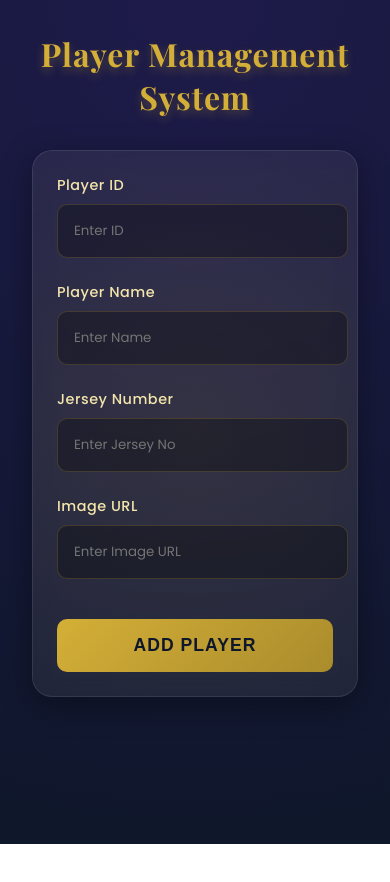
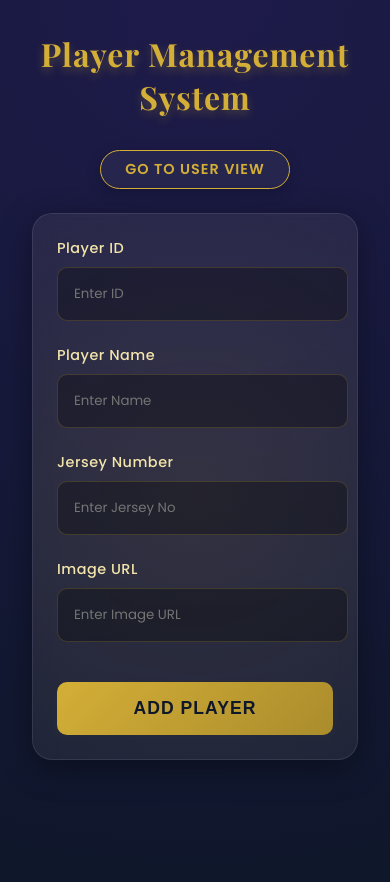
Before and after one commit to Kishore4f2/Player-Management---JS, a website: page index.html in a window 390 px wide. Before the commit the page ends 844 px from the top, so only its background shows below. Drawn offline with nearby package versions, Linux system fonts and the light colour scheme; no server answers.

Commit message:
user view

```diff
--- a/index.html
+++ b/index.html
@@ -11,6 +11,7 @@
 <body>
     <div class="app-container">
         <h1>Player Management System</h1>
+        <a href="user.html" target="_blank" class="nav-btn">Go to User View</a>
         <div class="form-container">
             <div class="form-group">
                 <label for="id">Player ID</label>
--- a/style.css
+++ b/style.css
@@ -1,4 +1,3 @@
-
 @import url('https://fonts.googleapis.com/css2?family=Playfair+Display:wght@700&family=Poppins:wght@300;400;500;600&display=swap');
 
 :root {
@@ -238,6 +237,37 @@ button.submit-btn:hover {
     color: white;
 }
 
+/* Navigation Button */
+.nav-btn {
+    display: inline-block;
+    padding: 0.5rem 1.5rem;
+    background: rgba(255, 255, 255, 0.05);
+    /* Glass effect */
+    color: var(--gold);
+    border: 1px solid var(--gold);
+    border-radius: 30px;
+    /* Pill shape */
+    font-size: 0.9rem;
+    font-weight: 600;
+    text-decoration: none;
+    text-transform: uppercase;
+    letter-spacing: 1px;
+    transition: all 0.3s ease;
+    backdrop-filter: blur(5px);
+    box-shadow: 0 4px 15px rgba(0, 0, 0, 0.2);
+    margin-bottom: 2rem;
+    position: absolute;
+    top: 2rem;
+    right: 2rem;
+}
+
+.nav-btn:hover {
+    background: var(--gold);
+    color: var(--royal-blue);
+    box-shadow: 0 0 20px rgba(212, 175, 55, 0.4);
+    transform: translateY(-2px);
+}
+
 /* Responsive */
 @media (max-width: 768px) {
     h1 {
@@ -253,4 +283,12 @@ button.submit-btn:hover {
     #main>div:hover {
         transform: translateY(-5px);
     }
+
+    .nav-btn {
+        position: static;
+        /* Stack on mobile */
+        display: block;
+        width: max-content;
+        margin: 0 auto 1.5rem auto;
+    }
 }
```
Also changed, not shown: user.html (added, +24 -0 lines), user.js (added, +29 -0 lines).
